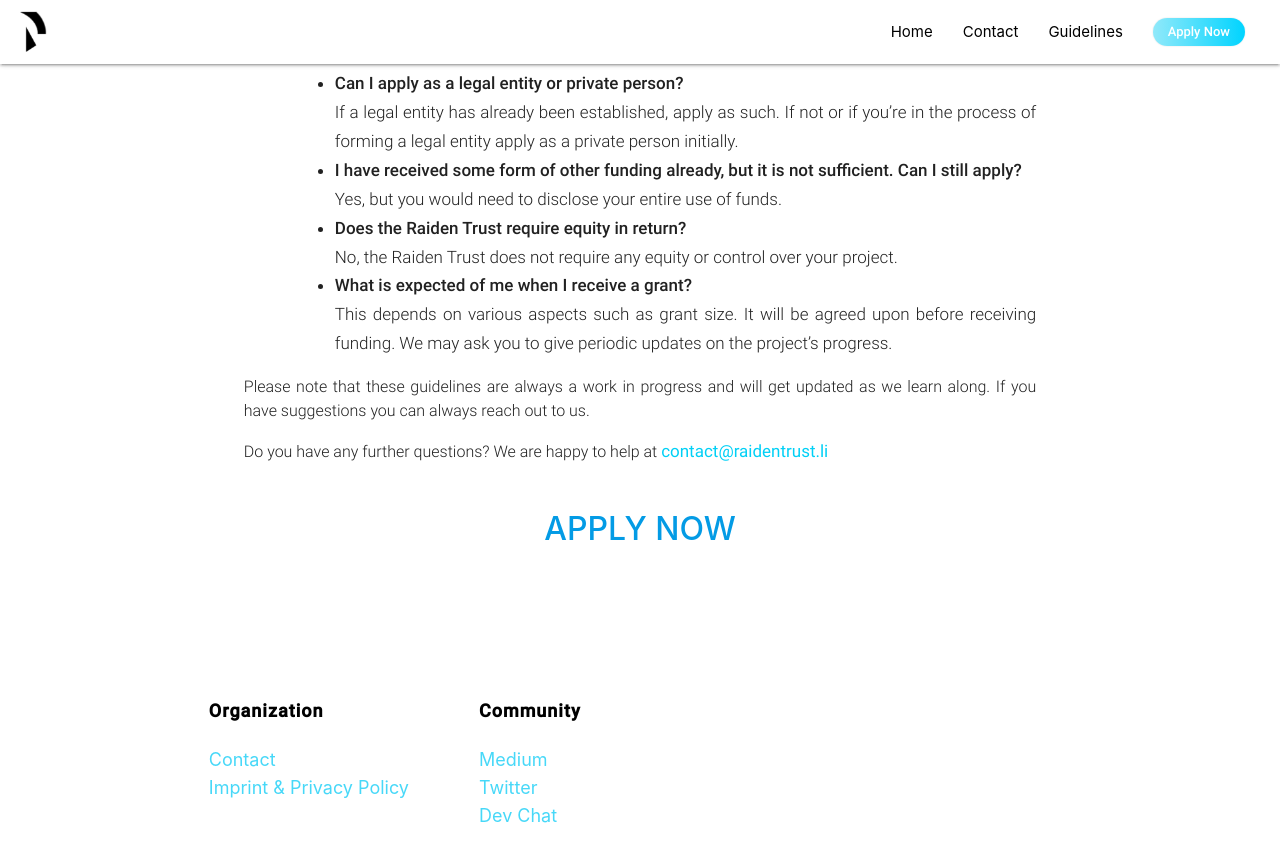
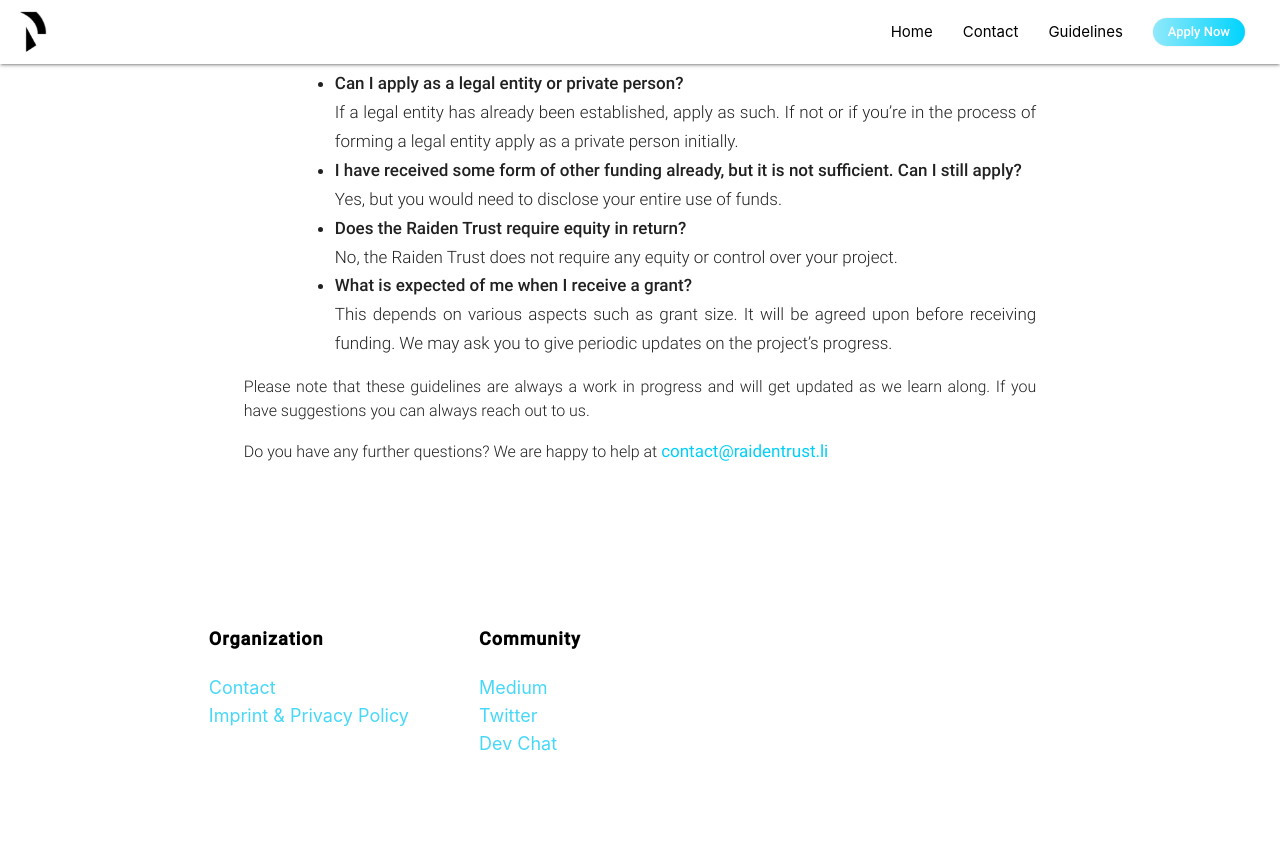
Before and after one commit to raiden-trust/website, a Jekyll site: the page built from guidelines.html, in a window 1280 px wide and 900 px high, scrolled down 2680 px. Shown: the top 862 px of the window. Built offline with Jekyll 4.4.1, drawn with Linux system fonts in a browser that asks for light colours; after the commit the page ends 3508 px from its top, so only the background shows below that.

Commit message:
Remove apply now button in guidelines

```diff
--- a/_layouts/guidelines.html
+++ b/_layouts/guidelines.html
@@ -242,9 +242,6 @@ layout: default
                 Do you have any further questions? We are happy to help at <a href="mailto:contact@raidentrust.li">contact@raidentrust.li</a>
             </p>
 
-            <div class="cta">
-                <a href="https://forms.gle/Djn24F1cSsCU9Jpw7">APPLY NOW</a>
-            </div>
         </div>
     </div>
 </section>
```
